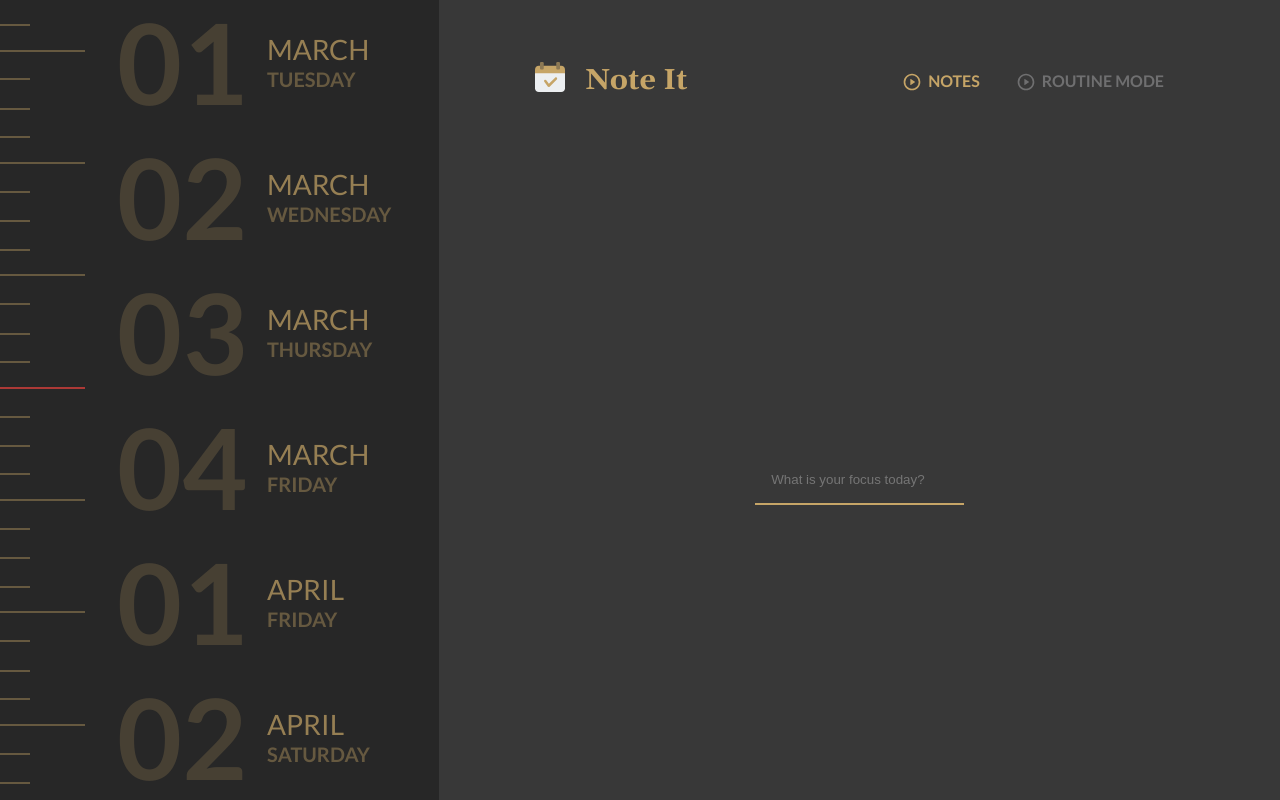
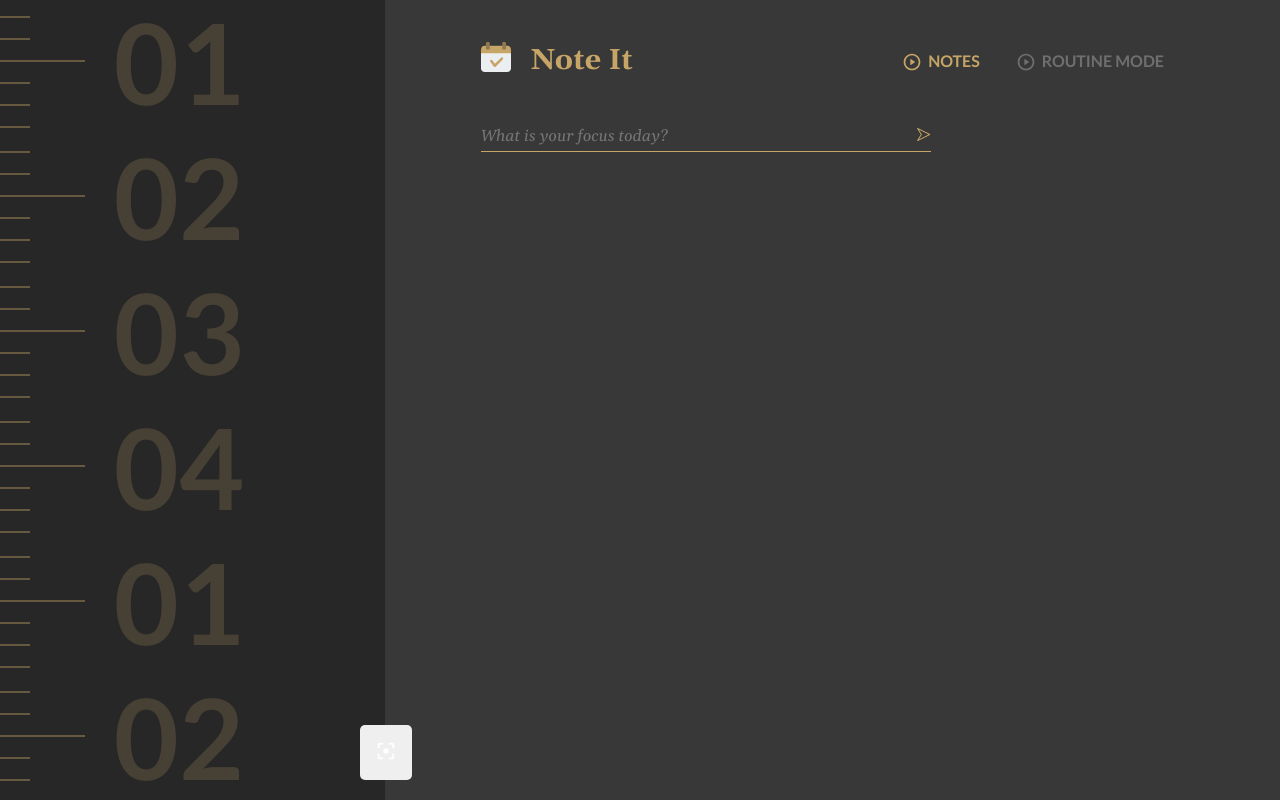
Before and after one commit to amadorgabriel/note-it, a Next.js app: page / in a window 1280 px wide. Built offline with nearby package versions, Linux system fonts and the light colour scheme.

Commit message:
feat: fix bad work calendar component and add cetralize button

```diff
--- a/package.json
+++ b/package.json
@@ -13,7 +13,6 @@
     "react": "17.0.2",
     "react-dom": "17.0.2",
     "react-icons": "^4.2.0",
-    "sass": "^1.32.13",
     "styled-components": "^5.3.0"
   },
   "devDependencies": {
--- a/src/components/Calendar/Index.tsx
+++ b/src/components/Calendar/Index.tsx
@@ -1,62 +1,91 @@
-import { useRef, useEffect } from "react";
+import { useRef, useEffect, useState } from "react";
 
-import format from "date-fns/format"
+import format from "date-fns/format";
 import addMonths from "date-fns/addMonths";
 import subMonths from "date-fns/subMonths";
+
+import { MdFilterCenterFocus } from "react-icons/md";
 
 import {
   getAllDaysOfMonth,
   concatMonthsArray,
 } from "../../utils/monthDaysManagement";
 
-import { ScrollabeCalendar } from "./styles";
+import { ScrollabeCalendar, ScrollTopButton } from "./styles";
 
 export const Calendar = () => {
+  const CalendarRef = useRef(null);
+
   const [daysOfPrevioustMonth] = getAllDaysOfMonth(subMonths(new Date(), 1));
   const [daysOfCurrentMonth] = getAllDaysOfMonth(new Date());
   const [daysOfNextMonth] = getAllDaysOfMonth(addMonths(new Date(), 1));
-
-  const {allDays, currentDayIndex, allDates} = concatMonthsArray(
+  const { allDays, currentDayIndex, allDates } = concatMonthsArray(
     daysOfPrevioustMonth,
     daysOfCurrentMonth,
     daysOfNextMonth
   );
 
-  const DayListRef = useRef(null)
+  const [currentDay, setCurrentDay] = useState<Number>(currentDayIndex);
+
+  function handleWithNewCurrentDay(index: number): void {
+    CalendarRef.current.scrollTop = 135 * (index - 3);
+
+    setCurrentDay(index);
+  }
+
+  function handleWithCetralizeList(): void {
+    CalendarRef.current.scrollTop = 135 * (currentDayIndex - 3);
+
+    handleWithNewCurrentDay(currentDayIndex);
+  }
 
   useEffect(() => {
-    window.addEventListener('load', () => {
-      DayListRef.current.scrollTop = 128 * (currentDayIndex);
-    })
-  }, [])
+    window.addEventListener("load", () => {
+      CalendarRef.current.scrollTop = 135 * (currentDayIndex - 3);
+    });
+  }, []);
 
   return (
-    <ScrollabeCalendar>
-      <div className="pointer-container">
-        <div className="pointer"><span /></div>
-        <div className="pointer"><span /></div>
-        <div className="pointer"><span /></div>
-        <div className="pointer principal"><span /></div>
-        <div className="pointer"><span /></div>
-        <div className="pointer"><span /></div>
-        <div className="pointer"><span /></div>
-      </div>
-
-      <ScrollabeCalendar.DayList ref={DayListRef}>
+    <ScrollabeCalendar ref={CalendarRef}>
+      <ScrollabeCalendar.DayList>
         {allDays.map((numberDay: number, index: number) => {
           return (
             <li key={index}>
-              <p className={currentDayIndex == index ? "active" : ""}>
-                {numberDay}
-              </p>
-              <span className={currentDayIndex == index ? "" : "hiddenN"}>
-                <p>{format(allDates[index], 'MMMM')}</p>
-                <p>{format(allDates[index], 'EEEE')}</p>
-              </span>
+              <div className="pointer">
+                <span />
+                <span />
+                <span
+                  className={
+                    currentDay == index ? "principal active" : "principal"
+                  }
+                />
+                <span />
+                <span />
+                <span />
+              </div>
+
+              <div
+                className="day-info"
+                onClick={() => {
+                  handleWithNewCurrentDay(index);
+                }}
+              >
+                <p className={currentDay == index ? "active" : ""}>
+                  {numberDay}
+                </p>
+                <span className={currentDay == index ? "" : "hidden"}>
+                  <p>{format(allDates[index], "MMMM")}</p>
+                  <p>{format(allDates[index], "EEEE")}</p>
+                </span>
+              </div>
             </li>
           );
         })}
       </ScrollabeCalendar.DayList>
+
+      <ScrollTopButton onClick={handleWithCetralizeList}>
+        <MdFilterCenterFocus size={22} className="icon" color="#FFF" />
+      </ScrollTopButton>
     </ScrollabeCalendar>
   );
 };
--- a/src/components/Calendar/styles.ts
+++ b/src/components/Calendar/styles.ts
@@ -1,88 +1,27 @@
 import styled from "styled-components";
 
-export const ScrollabeCalendar: any = styled.article`
-  background: ${props => props.theme.colors.background.secondary};
-
-  width: 34.5rem;
+export const ScrollabeCalendar: any = styled.div`
+  height: 100vh;
+  width: 550px; //34.5rem
 
   display: flex;
   align-items: center;
   justify-content: space-between;
 
-  .pointer-container {
-    width: 85px;
-    height: 100%;
-  }
-
-  .pointer {
-    content: "";
-    width: 85px;
-    height: 2px;
-    padding-top: 2px;
-    margin-top: calc((100vh / 29) * 4);
-
-    display: block;
-    background-color: #AC3936;
-    background-color: ${({theme}) => theme.colors.primary};
-    opacity: 0.4;
-  }
-
-  .pointer:first-child {
-    margin-top: calc((100vh / 29) * 1.8);
-  }
-
-  .pointer::before {
-    content: "";
-    width: 30px;
-    height: 2px;
-    margin-top: calc(100vh / -29); // -13px
-
-    display: block;
-    background-color: ${({theme}) => theme.colors.primary};
-  }
-
-  .pointer span {
-    content: "";
-    width: 30px;
-    height: 2px;
-    margin-top: calc(190vh / 29); // 20px
-
-    display: block;
-    background-color: ${({theme}) => theme.colors.primary};
-  }
-
-  .pointer::after {
-    content: "";
-    width: 30px;
-    height: 2px;
-    margin-top: calc(100vh / 29); // 10px
-
-    display: block;
-    background-color: ${({theme}) => theme.colors.primary};
-  }
-
-  .principal{
-    background-color: #AC3936;
-    opacity: 1;
-  }
-
-  .principal::before, .principal span, .principal::after {
-    opacity: 0.4;
-  }
-
-`;
-
-ScrollabeCalendar.DayList = styled.ul`
   overflow-y: scroll;
   scroll-snap-type: y mandatory;
   vertical-align: middle;
+  scroll-behavior: smooth;
 
-  height: 100vh;
-  padding: 0 3rem 0 2rem;
+  background: ${props => props.theme.colors.background.secondary};
 
   &::-webkit-scrollbar {
     display: none;
   }
+`;
+
+ScrollabeCalendar.DayList = styled.ul`
+  height: 100%;
 
   li {
     scroll-snap-align: start;
@@ -90,9 +29,46 @@ ScrollabeCalendar.DayList = styled.ul`
 
     display: flex;
     align-items: center;
+    list-style: none;
+  }
+
+  .pointer {
+    width: 85px;
+    height: 100%;
+    margin-right: 1.8rem;
+
+    display: block;
+  }
+
+  .pointer > span {
+    display: block;
+
+    content: "";
+    width: 30px;
+    height: 2px;
+    margin-top: 20px;
+
+    opacity: 0.4;
+    background-color: ${({ theme }) => theme.colors.primary};
+  }
+
+  .principal {
+    width: 85px !important;
+    height: 100%;
+
+    display: block;
+    background-color: white;
+  }
+
+  .pointer .active {
+    background-color: #ac3936;
+    opacity: 1;
+  }
+
+  .day-info {
     cursor: pointer;
-
-    list-style: none;
+    display: flex;
+    align-items: center;
     text-transform: uppercase;
     font-weight: bold;
 
@@ -100,33 +76,33 @@ ScrollabeCalendar.DayList = styled.ul`
     transition: 0.2s ease;
   }
 
-  li > p {
+  .day-info > p {
     font-size: 7rem;
     padding-right: 20px;
     opacity: 0.2;
     transition: 0.2s ease;
   }
 
-  li > p:hover {
+  .day-info > p:hover {
     opacity: 0.4;
     transition: 0.2s ease;
   }
 
-  li > p.active {
+  .day-info > p.active {
     opacity: 1;
     transition: 0.2s ease;
   }
 
-  li > p.active:hover {
+  .day-info > p.active:hover {
     opacity: 1;
     transition: 0.2s ease;
   }
 
-  li span{
+  .day-info span {
     min-width: 113px;
   }
 
-  li span p:first-child {
+  .day-info span p:first-child {
     font-size: 1.75rem;
     font-weight: normal;
     opacity: 0.7;
@@ -134,12 +110,31 @@ ScrollabeCalendar.DayList = styled.ul`
     padding-bottom: 1px;
   }
 
-  li span p:last-child {
+  .day-info span p:last-child {
     font-size: 1.25rem;
     opacity: 0.4;
   }
 
-  li:hover {
+  .day-info:hover {
     transition: 0.2s ease;
   }
 `;
+
+export const ScrollTopButton = styled.button`
+  position: fixed;
+  left: 360px;
+  bottom: 20px;
+
+  cursor: pointer;
+
+  border-radius: 5px;
+  padding: 15px;
+
+  border: 0;
+
+  &:hover {
+    background-color: whitesmoke;
+
+  }
+
+`;
--- a/src/components/Header/styles.ts
+++ b/src/components/Header/styles.ts
@@ -2,7 +2,7 @@ import styled from "styled-components";
 
 export const Header = styled.header`
   width: 100%;
-  height: 160px;
+  height: 120px;
 
   display: flex;
   align-items: center;
--- a/src/components/Input/index.tsx
+++ b/src/components/Input/index.tsx
@@ -6,6 +6,11 @@ interface InputProps {
 
 export const Input = ({...rest}) => {
   return (
-    <InputStyled {...rest} />
+    <InputStyled>
+      <InputStyled.Input {...rest} />
+      <button type="submit">
+        <img src="/icons/locationArrow.svg" alt="Location Arrow Icon" />
+      </button>
+    </InputStyled>
   )
 }
--- a/src/components/Input/styles.ts
+++ b/src/components/Input/styles.ts
@@ -1,8 +1,28 @@
 import styled from 'styled-components'
 
-export const InputStyled = styled.input`
+export const InputStyled:any = styled.div`
+  display: flex;
+  width: 450px;
+  border-bottom: 1px solid ${({theme}) => theme.colors.primary};
+
+  button{
+    border: 0;
+    background: transparent;
+
+    cursor: pointer;
+  }
+`;
+
+InputStyled.Input = styled.input`
+  width: 100%;
+  padding: 0.35rem 0;
+  outline: 0;
+
+  border: 0;
   background-color: transparent;
-  border: 0;
-  border-bottom: 2px solid ${({theme}) => theme.colors.primary};
-  padding: 1rem;
-`;
+
+  font-family: 'Gelasio';
+  font-size: 1rem;
+  font-style: italic;
+  color:  ${({theme}) => theme.colors.tipografy.text.primary};
+`
--- a/src/styles/global.ts
+++ b/src/styles/global.ts
@@ -5,6 +5,10 @@ export default createGlobalStyle`
     padding: 0;
     margin: 0;
     box-sizing: border-box;
+  }
+
+  html {
+    scroll-behavior: smooth;
   }
 
   html,
@@ -47,30 +51,15 @@ export default createGlobalStyle`
 
   .main-content{
     width: 100%;
-    height: calc(100% - 160px);
+    height: calc(100% - 120px);
 
-    display: flex;
+    padding: 0 0 0 6rem;
+
+    /* background-color: orange; */
+
+    /* display: flex;
     justify-content: center;
-    align-items: center;
-  }
-
-  .on-dev{
-    display: flex;
-    flex-direction: column;
-    justify-content: center;
-
-    border: 3px solid ${props => props.theme.colors.tipografy.text.primary};
-    border-style: dashed;
-    border-radius: 4px;
-
-    padding: 2rem 3rem;
-    margin-bottom: 12rem;
-
-    p{
-      color: #646464;
-     font-size: 1.25rem;
-     font-weight: bold;
-    }
+    align-items: center; */
   }
 
   /* ------- UTILS ------- */
```
Also changed, not shown: src/pages/index.tsx (+1 -6 lines), public/icons/locationArrow.svg (added), 1 other file (tests, documents, lock files or other folders).
